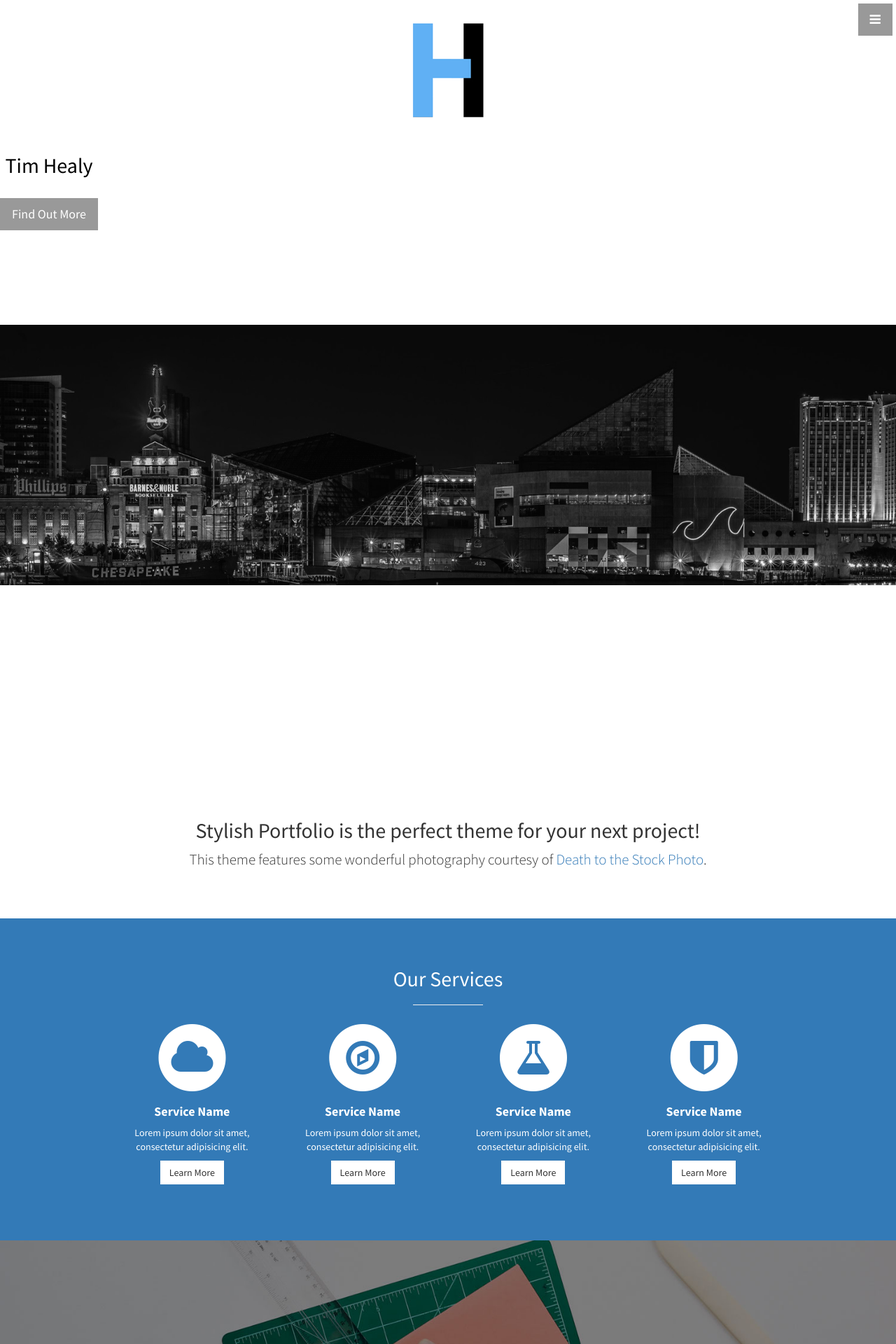
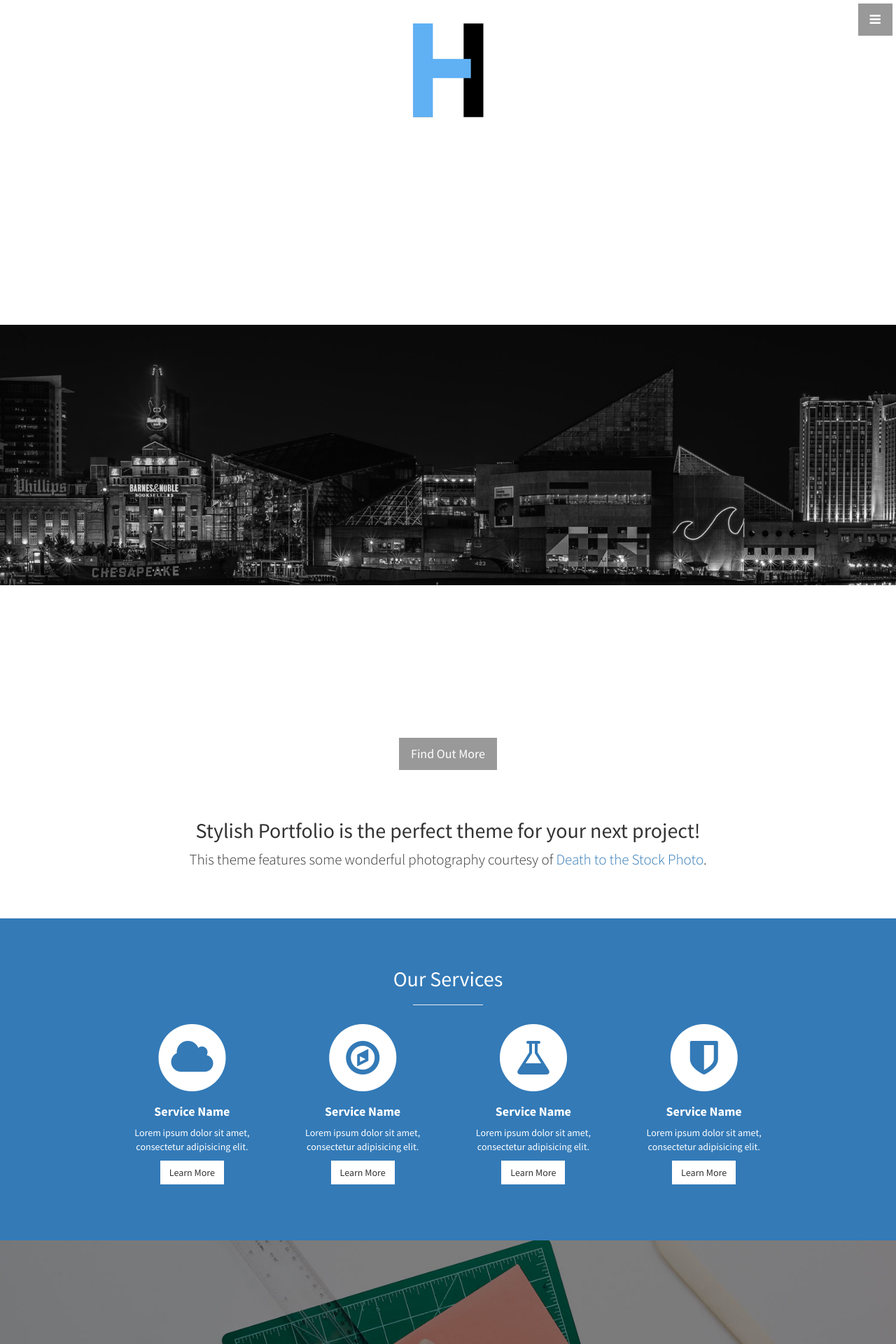
Before and after one commit to healyt22/healyt22.github.io, a Jekyll site: the page built from index.html, in a window 1280 px wide. Shown: the top 1920 px of the page at 70% size. Built offline with Jekyll 4.4.1, drawn with Linux system fonts in a browser that asks for light colours.

Commit message:
messin with stuff

```diff
--- a/css/stylish-portfolio.css
+++ b/css/stylish-portfolio.css
@@ -20,7 +20,7 @@ body {
     display: table-cell;
     text-align: center;
     vertical-align: bottom;
-    color: black;
+    color: white;
     margin: auto;
 }
 
@@ -161,10 +161,8 @@ hr.small {
 /* Header */
 
 .header {
-    /*
     display: table;
     position: relative;
-    */
     width: 100%;
     height: 100%;
     background: url(../img/bg.jpg) no-repeat center center scroll;
```
